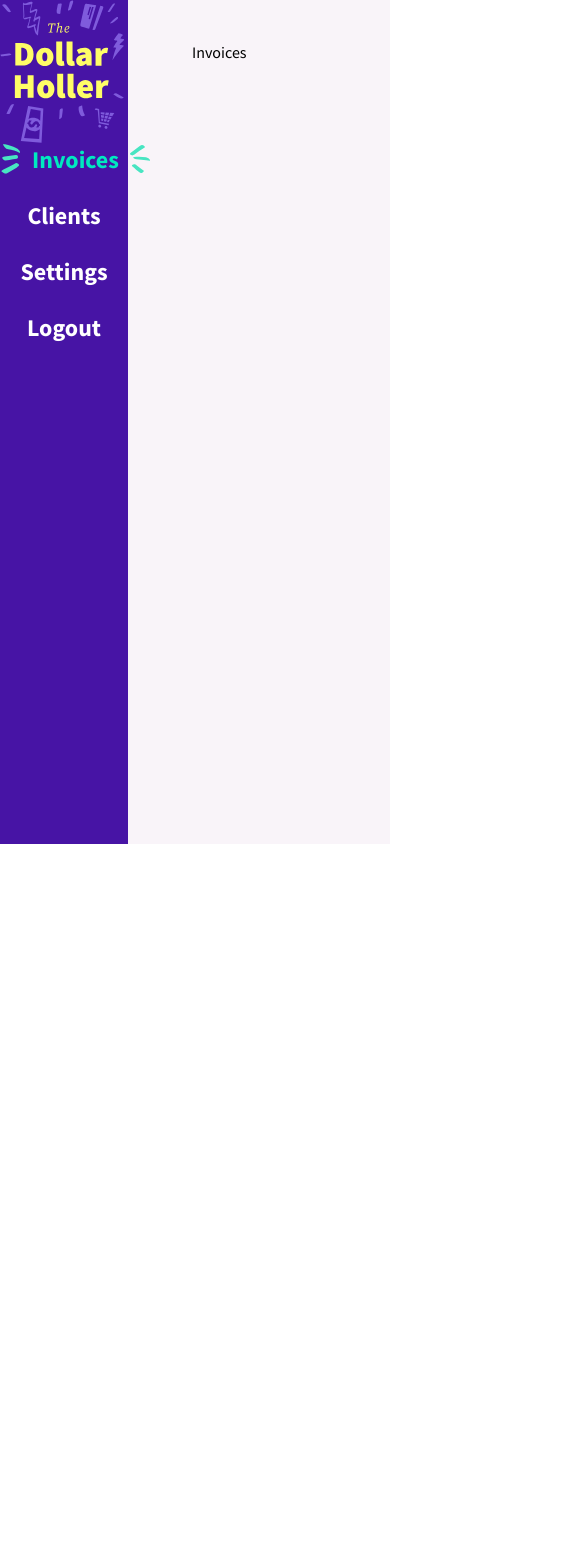
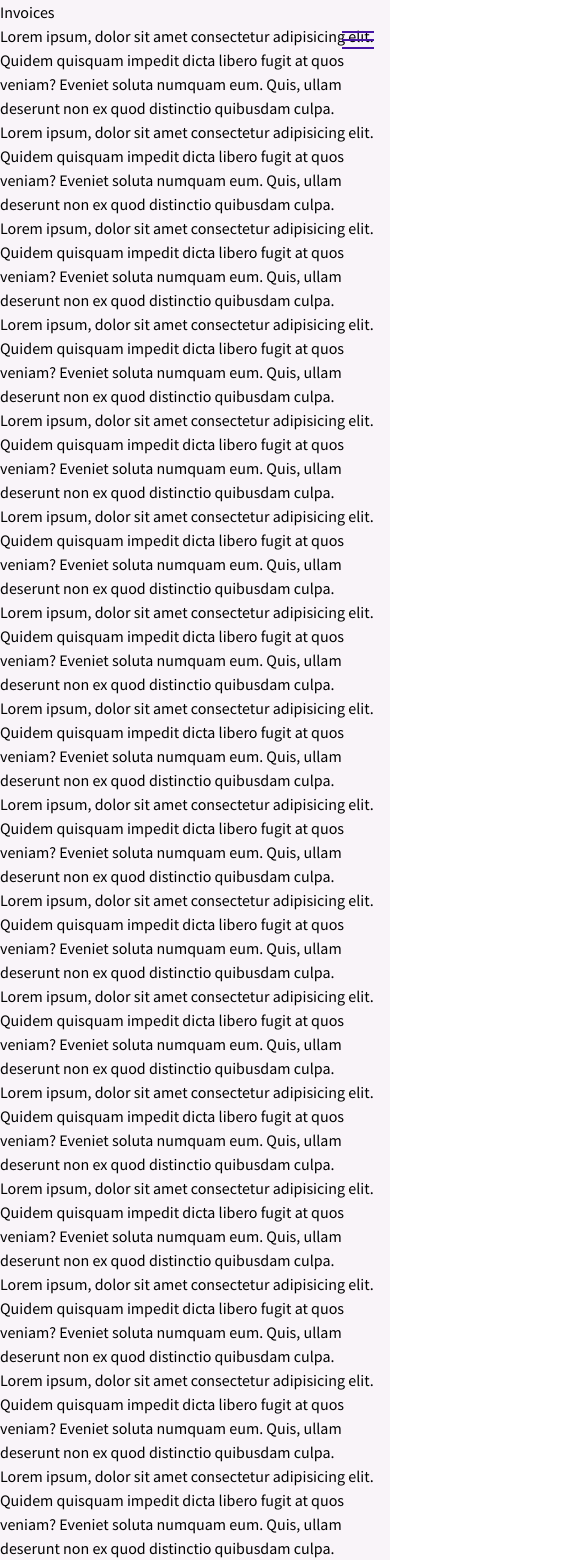
Before and after one commit to nunocasteleira/dollarholler, a SvelteKit app: page /invoices in a window 390 px wide. Shown: the top 1560 px of the page, 585 px wide, since content can reach past the window. Before the commit the page ends 844 px from the top, so only its background shows below. Built offline with nearby package versions, Linux system fonts and the light colour scheme.

Commit message:
feat(layout): :lipstick: responsive navbar

```diff
--- a/src/app.css
+++ b/src/app.css
@@ -8,4 +8,8 @@
 	body {
 		@apply font-sansSerif;
 	}
+
+	svg {
+		@apply fill-current;
+	}
 }
--- /dev/null
+++ b/src/lib/components/Icon/Close.svelte
@@ -0,0 +1,10 @@
+<script lang="ts">
+	export let width = 24;
+	export let height = 24;
+</script>
+
+<svg {width} {height} viewBox="0 0 24 24" fill="none" xmlns="http://www.w3.org/2000/svg">
+	<path
+		d="M19 6.41L17.59 5L12 10.59L6.41 5L5 6.41L10.59 12L5 17.59L6.41 19L12 13.41L17.59 19L19 17.59L13.41 12L19 6.41Z"
+	/>
+</svg>
--- /dev/null
+++ b/src/lib/components/Icon/Hamburger.svelte
@@ -0,0 +1,10 @@
+<script lang="ts">
+	export let width = 24;
+	export let height = 24;
+</script>
+
+<svg {width} {height} viewBox="0 0 24 24" fill="none" xmlns="http://www.w3.org/2000/svg">
+	<path d="M24 6.75008H0V5.25006H24V6.75008Z" />
+	<path d="M24 12.7501H0V11.2501H24V12.7501Z" />
+	<path d="M24 18.7502H0V17.2502H24V18.7502Z" />
+</svg>
--- a/src/lib/components/Navbar.svelte
+++ b/src/lib/components/Navbar.svelte
@@ -1,9 +1,40 @@
-<script lang ts>
+<script lang="ts">
 	import { page } from '$app/stores';
+	import Close from '$lib/components/Icon/Close.svelte';
+	import Hamburger from '$lib/components/Icon/Hamburger.svelte';
+
+	let isNavShowing = false;
 </script>
 
-<header class="col-span-3 bg-daisyBush text-center">
-	<div>
+<svelte:head>
+	{#if isNavShowing}
+		<style lang="postcss">
+			body {
+				@apply overflow-hidden md:overflow-auto;
+			}
+		</style>
+	{/if}
+</svelte:head>
+
+<!-- mobile nav control -->
+<button
+	class="fixed right-6 top-6 z-navBarToggle h-6 w-6 md:hidden"
+	class:text-goldenFizz={isNavShowing}
+	class:text-daisyBush={!isNavShowing}
+	on:click={() => (isNavShowing = !isNavShowing)}
+>
+	{#if isNavShowing}
+		<Close width={32} height={32} />
+	{:else}
+		<Hamburger width={32} height={32} />
+	{/if}
+</button>
+
+<header
+	class="fixed z-navBar h-screen w-full -translate-x-full bg-daisyBush text-center transition-transform md:relative md:col-span-3 md:h-full md:translate-x-0"
+	class:translate-x-0={isNavShowing}
+>
+	<div class="mt-10 mb-10 md:mb-24">
 		<a href="/invoices"><img src="/images/logo.svg" alt="The Dollar Holler" class="mx-auto" /></a>
 	</div>
 
--- a/src/routes/(dashboard)/+layout.svelte
+++ b/src/routes/(dashboard)/+layout.svelte
@@ -2,10 +2,10 @@
 	import Navbar from '$lib/components/Navbar.svelte';
 </script>
 
-<div class="grid min-h-screen grid-cols-12 gap-x-16 bg-whisper">
+<div class="grid min-h-screen grid-cols-12 bg-whisper md:gap-x-16">
 	<Navbar />
 
-	<main class="col-span-8 pt-10">
+	<main class="col-span-12 md:col-span-8 md:pt-10">
 		<slot />
 	</main>
 </div>
--- a/src/routes/(dashboard)/invoices/+page.svelte
+++ b/src/routes/(dashboard)/invoices/+page.svelte
@@ -1 +1,82 @@
 Invoices
+
+<p>
+	Lorem ipsum, dolor sit amet consectetur adipisicing elit. Quidem quisquam impedit dicta libero
+	fugit at quos veniam? Eveniet soluta numquam eum. Quis, ullam deserunt non ex quod distinctio
+	quibusdam culpa.
+</p>
+<p>
+	Lorem ipsum, dolor sit amet consectetur adipisicing elit. Quidem quisquam impedit dicta libero
+	fugit at quos veniam? Eveniet soluta numquam eum. Quis, ullam deserunt non ex quod distinctio
+	quibusdam culpa.
+</p>
+<p>
+	Lorem ipsum, dolor sit amet consectetur adipisicing elit. Quidem quisquam impedit dicta libero
+	fugit at quos veniam? Eveniet soluta numquam eum. Quis, ullam deserunt non ex quod distinctio
+	quibusdam culpa.
+</p>
+<p>
+	Lorem ipsum, dolor sit amet consectetur adipisicing elit. Quidem quisquam impedit dicta libero
+	fugit at quos veniam? Eveniet soluta numquam eum. Quis, ullam deserunt non ex quod distinctio
+	quibusdam culpa.
+</p>
+<p>
+	Lorem ipsum, dolor sit amet consectetur adipisicing elit. Quidem quisquam impedit dicta libero
+	fugit at quos veniam? Eveniet soluta numquam eum. Quis, ullam deserunt non ex quod distinctio
+	quibusdam culpa.
+</p>
+<p>
+	Lorem ipsum, dolor sit amet consectetur adipisicing elit. Quidem quisquam impedit dicta libero
+	fugit at quos veniam? Eveniet soluta numquam eum. Quis, ullam deserunt non ex quod distinctio
+	quibusdam culpa.
+</p>
+<p>
+	Lorem ipsum, dolor sit amet consectetur adipisicing elit. Quidem quisquam impedit dicta libero
+	fugit at quos veniam? Eveniet soluta numquam eum. Quis, ullam deserunt non ex quod distinctio
+	quibusdam culpa.
+</p>
+<p>
+	Lorem ipsum, dolor sit amet consectetur adipisicing elit. Quidem quisquam impedit dicta libero
+	fugit at quos veniam? Eveniet soluta numquam eum. Quis, ullam deserunt non ex quod distinctio
+	quibusdam culpa.
+</p>
+<p>
+	Lorem ipsum, dolor sit amet consectetur adipisicing elit. Quidem quisquam impedit dicta libero
+	fugit at quos veniam? Eveniet soluta numquam eum. Quis, ullam deserunt non ex quod distinctio
+	quibusdam culpa.
+</p>
+<p>
+	Lorem ipsum, dolor sit amet consectetur adipisicing elit. Quidem quisquam impedit dicta libero
+	fugit at quos veniam? Eveniet soluta numquam eum. Quis, ullam deserunt non ex quod distinctio
+	quibusdam culpa.
+</p>
+<p>
+	Lorem ipsum, dolor sit amet consectetur adipisicing elit. Quidem quisquam impedit dicta libero
+	fugit at quos veniam? Eveniet soluta numquam eum. Quis, ullam deserunt non ex quod distinctio
+	quibusdam culpa.
+</p>
+<p>
+	Lorem ipsum, dolor sit amet consectetur adipisicing elit. Quidem quisquam impedit dicta libero
+	fugit at quos veniam? Eveniet soluta numquam eum. Quis, ullam deserunt non ex quod distinctio
+	quibusdam culpa.
+</p>
+<p>
+	Lorem ipsum, dolor sit amet consectetur adipisicing elit. Quidem quisquam impedit dicta libero
+	fugit at quos veniam? Eveniet soluta numquam eum. Quis, ullam deserunt non ex quod distinctio
+	quibusdam culpa.
+</p>
+<p>
+	Lorem ipsum, dolor sit amet consectetur adipisicing elit. Quidem quisquam impedit dicta libero
+	fugit at quos veniam? Eveniet soluta numquam eum. Quis, ullam deserunt non ex quod distinctio
+	quibusdam culpa.
+</p>
+<p>
+	Lorem ipsum, dolor sit amet consectetur adipisicing elit. Quidem quisquam impedit dicta libero
+	fugit at quos veniam? Eveniet soluta numquam eum. Quis, ullam deserunt non ex quod distinctio
+	quibusdam culpa.
+</p>
+<p>
+	Lorem ipsum, dolor sit amet consectetur adipisicing elit. Quidem quisquam impedit dicta libero
+	fugit at quos veniam? Eveniet soluta numquam eum. Quis, ullam deserunt non ex quod distinctio
+	quibusdam culpa.
+</p>
--- a/tailwind.config.cjs
+++ b/tailwind.config.cjs
@@ -24,6 +24,10 @@ module.exports = {
 				gallery: '#efeaf2',
 				caribbeanGreen: '#00ca9e',
 				fog: '#decaec'
+			},
+			zIndex: {
+				navBar: 90,
+				navBarToggle: 91
 			}
 		}
 	},
```
